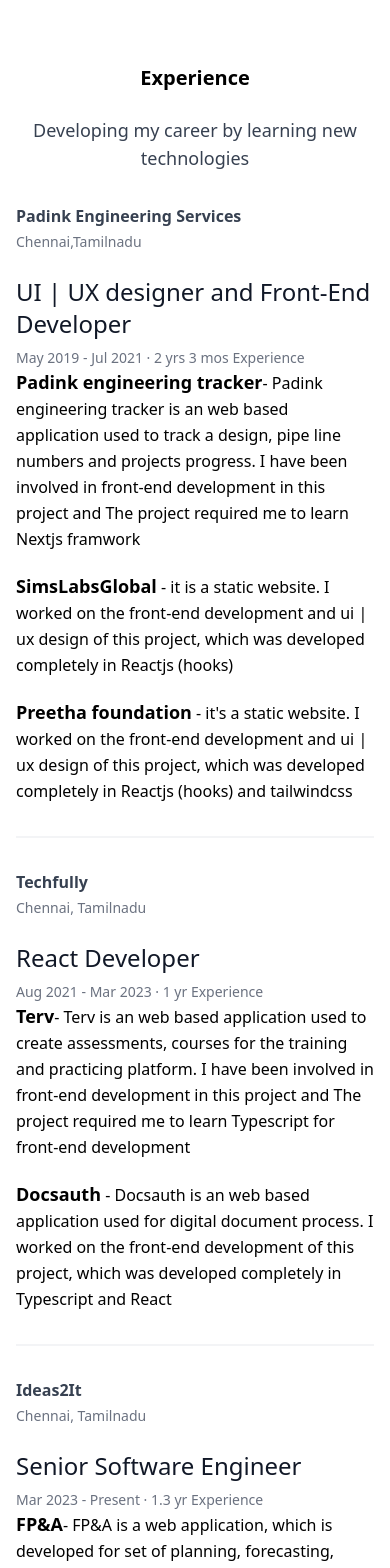
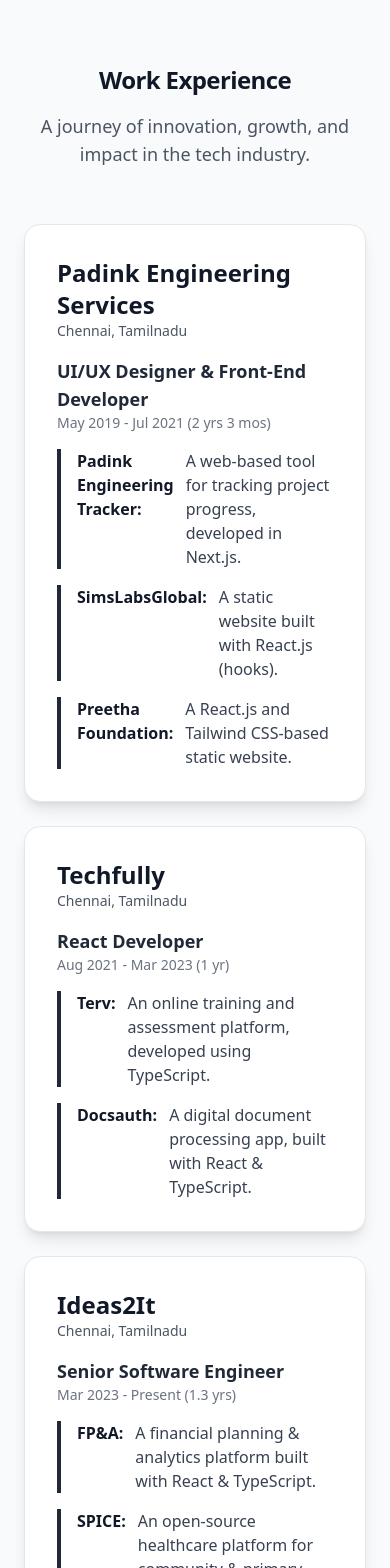
Before and after one commit to pragatheeswaranpragi/pragi, a Next.js app: page /component/company in a window 390 px wide. Shown: the top 1568 px of the page. Built offline with nearby package versions, Linux system fonts and the light colour scheme.

Commit message:
add contribution and enhance UI

```diff
--- a/package.json
+++ b/package.json
@@ -11,6 +11,8 @@
   "dependencies": {
     "@headlessui/react": "^1.6.4",
     "@heroicons/react": "^1.0.6",
+    "caniuse-lite": "^1.0.30001703",
+    "framer-motion": "^12.5.0",
     "next": "12.1.6",
     "react": "18.1.0",
     "react-dom": "18.1.0",
@@ -22,5 +24,8 @@
     "eslint-config-next": "12.1.6",
     "postcss": "^8.4.14",
     "tailwindcss": "^3.1.2"
+  },
+  "engines": {
+    "node": ">=18"
   }
 }
--- /dev/null
+++ b/pages/component/Contribution.jsx
@@ -0,0 +1,109 @@
+import React from 'react';
+import { motion } from 'framer-motion';
+
+const Contribution = () => {
+  const features = [
+    {
+      icon: "📝",
+      title: "Case Transformations",
+      description: "Transform text into various cases (title, sentence, camel, snake, kebab, etc.)"
+    },
+    {
+      icon: "✨",
+      title: "Smart Truncation",
+      description: "Intelligent text truncation with customizable length and suffix"
+    },
+    {
+      icon: "🔍",
+      title: "Whitespace Handling",
+      description: "Intelligent whitespace trimming for clean text output"
+    },
+    {
+      icon: "🎯",
+      title: "Selective Transformation",
+      description: "Exclude specific words from case transformations"
+    },
+    {
+      icon: "🛠️",
+      title: "Method-based API",
+      description: "Convenient method-based API (e.g., pragiString.titleCase())"
+    },
+    {
+      icon: "📦",
+      title: "CLI Support",
+      description: "CLI tool for quick transformations"
+    }
+  ];
+
+  return (
+    <section className="py-16 bg-gradient-to-b from-gray-900 to-black text-white">
+      <div className="max-w-6xl mx-auto px-4">
+        <motion.div
+          initial={{ opacity: 0, y: 20 }}
+          animate={{ opacity: 1, y: 0 }}
+          transition={{ duration: 0.6 }}
+          className="text-center mb-12"
+        >
+          <h2 className="text-4xl font-bold mb-4">Open Source Contributions</h2>
+          <p className="text-gray-400">Empowering developers with powerful string and numbers format tools</p>
+        </motion.div>
+
+        <div className="bg-gray-800 rounded-xl p-8 mb-12">
+          <div className="flex items-center gap-4 mb-6">
+            {/* <FaNpm className="text-red-500 text-5xl" /> */}
+            <div>
+              <h3 className="text-2xl font-bold">pragi-string</h3>
+              <div className="flex gap-3 mt-2">
+                <span className="bg-gray-700 px-3 py-1 rounded-full text-sm flex items-center gap-2">
+                  {/* <BiPackage /> */}
+                   npm install pragi-string
+                </span>
+                <span className="bg-blue-600 px-3 py-1 rounded-full text-sm flex items-center gap-2">
+                  {/* <SiTypescript />  */}
+                  TypeScript
+                </span>
+                <span className="bg-gray-700 px-3 py-1 rounded-full text-sm flex items-center gap-2">
+                  {/* <BsTerminal /> */} CLI Support
+                </span>
+              </div>
+            </div>
+          </div>
+        </div>
+
+        <div className="grid md:grid-cols-2 lg:grid-cols-3 gap-6">
+          {features.map((feature, index) => (
+            <motion.div
+              key={index}
+              initial={{ opacity: 0, y: 20 }}
+              animate={{ opacity: 1, y: 0 }}
+              transition={{ duration: 0.6, delay: index * 0.1 }}
+              className="bg-gray-800 rounded-lg p-6 hover:bg-gray-700 transition-colors"
+            >
+              <div className="text-4xl mb-4">{feature.icon}</div>
+              <h3 className="text-xl font-semibold mb-2">{feature.title}</h3>
+              <p className="text-gray-400">{feature.description}</p>
+            </motion.div>
+          ))}
+        </div>
+
+        <motion.div
+          initial={{ opacity: 0, y: 20 }}
+          animate={{ opacity: 1, y: 0 }}
+          transition={{ duration: 0.6, delay: 0.8 }}
+          className="mt-12 text-center"
+        >
+          <a
+            href="https://www.npmjs.com/package/pragi-string"
+            target="_blank"
+            rel="noopener noreferrer"
+            className="inline-block bg-red-500 hover:bg-red-600 transition-colors text-white font-semibold px-8 py-3 rounded-lg"
+          >
+            View on NPM
+          </a>
+        </motion.div>
+      </div>
+    </section>
+  );
+};
+
+export default Contribution;
--- a/pages/component/company.jsx
+++ b/pages/component/company.jsx
@@ -1,128 +1,131 @@
 import React from "react";
 
-export default function company() {
+export default function Experience() {
   return (
-    <section className="grid justify-items-center">
-      <div className="max-w-screen-xl px-4 py-16 sm:px-6 lg:px-8">
-        <div className="relative">
-          <h2 className="w-full text-xl font-bold text-center sm:text-2xl md:text-3xl">
-            Experience
+    <section className="bg-gray-50 dark:bg-gray-900 py-16 px-6">
+      <div className="max-w-6xl mx-auto">
+        {/* Header */}
+        <div className="text-center mb-14">
+          <h2 className="text-2xl font-bold text-gray-900 dark:text-white tracking-tight sm:text-3xl">
+            Work Experience
           </h2>
-          <p className="w-full py-8 mx-auto -mt-2 text-lg text-center text-gray-700 intro sm:max-w-3xl">
-            Developing my career by learning new technologies
+          <p className="mt-4 text-lg text-gray-600 dark:text-gray-300 max-w-2xl mx-auto">
+            A journey of innovation, growth, and impact in the tech industry.
           </p>
         </div>
-        <div className="-my-8 divide-y-2 divide-gray-100">
-          <div className="py-8 flex flex-wrap md:flex-nowrap">
-            <div className="md:w-64 md:mb-0 mb-6 flex-shrink-0 flex flex-col">
-              <span className="font-semibold title-font text-gray-700">
-                Padink Engineering Services
-              </span>
-              <span className="mt-1 text-gray-500 text-sm">
-                Chennai,Tamilnadu
-              </span>
-            </div>
-            <div className="md:flex-grow">
-              <h2 className="text-2xl font-medium text-gray-900 title-font mb-2">
-                UI | UX designer and Front-End Developer
-              </h2>
-              <p className="mt-1 text-gray-500 text-sm">
-                May 2019 - Jul 2021 · 2 yrs 3 mos Experience
-              </p>
-              <div className="md:flex-grow">
-                <p className="leading-relaxed">
-                  <span className="text-lg font-semibold">
-                    Padink engineering tracker
-                  </span>
-                  - Padink engineering tracker is an web based application used
-                  to track a design, pipe line numbers and projects progress. I
-                  have been involved in front-end development in this project
-                  and The project required me to learn Nextjs framwork
-                </p>
-                <p className="leading-relaxed pt-5">
-                  <span className="text-lg font-semibold">SimsLabsGlobal</span>{" "}
-                  - it is a static website. I worked on the front-end
-                  development and ui | ux design of this project, which was
-                  developed completely in Reactjs (hooks)
-                </p>
-                <p className="leading-relaxed pt-5">
-                  <span className="text-lg font-semibold">
-                    Preetha foundation
-                  </span>{" "}
-                  - it's a static website. I worked on the front-end development
-                  and ui | ux design of this project, which was developed
-                  completely in Reactjs (hooks) and tailwindcss
+
+        {/* Experience Cards */}
+        <div className="space-y-6">
+          {experienceData.map((exp, index) => (
+            <div
+              key={index}
+              className="relative group bg-white dark:bg-gray-800 shadow-lg rounded-2xl p-8 border border-gray-200 dark:border-gray-700 transition-all duration-300 hover:scale-[1.02] hover:shadow-2xl"
+            >
+              {/* Company & Location */}
+              <div className="flex flex-col md:flex-row md:items-center md:justify-between">
+                <div className="flex items-center gap-3">
+                  {/* <FaBriefcase className="text-gray-800 dark:text-gray-200 text-lg" /> */}
+                  <h3 className="text-2xl font-semibold text-gray-900 dark:text-white">
+                    {exp.company}
+                  </h3>
+                </div>
+                <div className="flex items-center gap-2 text-gray-600 dark:text-gray-400 text-sm">
+                  {/* <FaMapMarkerAlt /> */}
+                  {exp.location}
+                </div>
+              </div>
+
+              {/* Role & Duration */}
+              <div className="mt-4">
+                <h4 className="text-lg font-semibold text-gray-800 dark:text-gray-300">
+                  {exp.role}
+                </h4>
+                <p className="text-sm text-gray-500 dark:text-gray-400">
+                  {exp.duration}
                 </p>
               </div>
+
+              {/* Projects */}
+              <ul className="mt-4 space-y-4">
+                {exp.projects.map((project, idx) => (
+                  <li
+                    key={idx}
+                    className="flex items-start gap-3 border-l-4 border-gray-800 dark:border-gray-400 pl-4"
+                  >
+                    <span className="font-semibold text-gray-900 dark:text-white">
+                      {project.name}:
+                    </span>
+                    <p className="text-gray-700 dark:text-gray-300">
+                      {project.description}
+                    </p>
+                  </li>
+                ))}
+              </ul>
             </div>
-          </div>
-          <div className="py-8 flex flex-wrap md:flex-nowrap">
-            <div className="md:w-64 md:mb-0 mb-6 flex-shrink-0 flex flex-col">
-              <span className="font-semibold title-font text-gray-700">
-                Techfully{" "}
-              </span>
-              <span className="mt-1 text-gray-500 text-sm">
-                Chennai, Tamilnadu
-              </span>
-            </div>
-            <div className="md:flex-grow">
-              <h2 className="text-2xl font-medium text-gray-900 title-font mb-2">
-                React Developer
-              </h2>
-              <p className="mt-1 text-gray-500 text-sm">
-                Aug 2021 - Mar 2023 · 1 yr Experience
-              </p>
-              <p className="leading-relaxed">
-                <span className="text-lg font-semibold">Terv</span>- Terv is an
-                web based application used to create assessments, courses for
-                the training and practicing platform. I have been involved in
-                front-end development in this project and The project required
-                me to learn Typescript for front-end development
-              </p>
-              <p className="leading-relaxed pt-5">
-                <span className="text-lg font-semibold">Docsauth</span> -
-                Docsauth is an web based application used for digital document
-                process. I worked on the front-end development of this project,
-                which was developed completely in Typescript and React
-              </p>
-            </div>
-          </div>
-          <div className="py-8 flex flex-wrap md:flex-nowrap">
-            <div className="md:w-64 md:mb-0 mb-6 flex-shrink-0 flex flex-col">
-              <span className="font-semibold title-font text-gray-700">
-                {" "}
-                Ideas2It
-              </span>
-              <span className="mt-1 text-gray-500 text-sm">
-                Chennai, Tamilnadu
-              </span>
-            </div>
-            <div className="md:flex-grow">
-              <h2 className="text-2xl font-medium text-gray-900 title-font mb-2">
-                Senior Software Engineer
-              </h2>
-              <p className="mt-1 text-gray-500 text-sm">
-                Mar 2023 - Present · 1.3 yr Experience
-              </p>
-              <p className="leading-relaxed">
-                <span className="text-lg font-semibold">FP&A</span>- FP&A is a
-                web application, which is developed for set of planning,
-                forecasting, budgeting, and analytical activities. I have been
-                involved in front-end development of this project, which was
-                developed completely in Typescript and React.
-              </p>
-              <p className="leading-relaxed pt-5">
-                <span className="text-lg font-semibold">Spice</span>- SPICE, an
-                open-source digital platform designed with and for health
-                systems, patients, and communities. SPICE is focused on
-                data-driven, outcomes-focused care at both the community and
-                primary care levels. The platform is certified as a digital
-                public good. I have played a key role in the front-end development of this project, which was built entirely using TypeScript and React.
-              </p>
-            </div>
-          </div>
+          ))}
         </div>
       </div>
     </section>
   );
 }
+
+// Experience Data
+const experienceData = [
+  {
+    company: "Padink Engineering Services",
+    location: "Chennai, Tamilnadu",
+    role: "UI/UX Designer & Front-End Developer",
+    duration: "May 2019 - Jul 2021 (2 yrs 3 mos)",
+    projects: [
+      {
+        name: "Padink Engineering Tracker",
+        description:
+          "A web-based tool for tracking project progress, developed in Next.js.",
+      },
+      {
+        name: "SimsLabsGlobal",
+        description: "A static website built with React.js (hooks).",
+      },
+      {
+        name: "Preetha Foundation",
+        description: "A React.js and Tailwind CSS-based static website.",
+      },
+    ],
+  },
+  {
+    company: "Techfully",
+    location: "Chennai, Tamilnadu",
+    role: "React Developer",
+    duration: "Aug 2021 - Mar 2023 (1 yr)",
+    projects: [
+      {
+        name: "Terv",
+        description:
+          "An online training and assessment platform, developed using TypeScript.",
+      },
+      {
+        name: "Docsauth",
+        description:
+          "A digital document processing app, built with React & TypeScript.",
+      },
+    ],
+  },
+  {
+    company: "Ideas2It",
+    location: "Chennai, Tamilnadu",
+    role: "Senior Software Engineer",
+    duration: "Mar 2023 - Present (1.3 yrs)",
+    projects: [
+      {
+        name: "FP&A",
+        description:
+          "A financial planning & analytics platform built with React & TypeScript.",
+      },
+      {
+        name: "SPICE",
+        description:
+          "An open-source healthcare platform for community & primary care.",
+      },
+    ],
+  },
+];
--- a/pages/component/ownProjects.jsx
+++ b/pages/component/ownProjects.jsx
@@ -1,37 +1,99 @@
+'use client';
+import { motion } from 'framer-motion';
 import Link from 'next/link';
 
+const projects = [
+  {
+    name: 'Pragi Prebuilt TailwindCSS',
+    link: 'https://pragi.vercel.app/',
+    image: '/img/pragipage.png',
+    category: 'Pre-Built Components',
+    button: 'Find Out',
+    disabled: false,
+    description:
+      'Designed and developed for commonly used components in projects, such as navbars, side menus, and alert message UIs.',
+  },
+  {
+    name: 'Seran',
+    link: 'https://dribbble.com/shots/14787008-Electric-vehicle-website',
+    image: '/img/seran.png',
+    category: 'UI/UX Design',
+    button: 'Find Out',
+    disabled: false,
+    description:
+      'Web design for an Electric Vehicle company with vector images and custom icons, designed flawlessly in Adobe XD.',
+  },
+  {
+    name: 'Five Star Drop Taxi',
+    link: 'https://www.fivestardroptaxi.in/',
+    image: '/img/five.png',
+    category: 'Local Client',
+    button: 'Not Available',
+    disabled: true,
+    description:
+      'A booking platform for drop taxi services via WhatsApp and phone call, featuring cool animations.',
+  },
+  {
+    name: 'Month End Application',
+    link: 'https://monthend.vercel.app/',
+    image: '/img/monthend.png',
+    category: 'Product',
+    button: 'Find Out',
+    disabled: false,
+    description:
+      'Developed to estimate monthly expenses and provide useful financial advice.',
+  },
+];
 
 export default function OwnProjects() {
-const projectArray = [
-{
-'name' : 'Pragi pre_built tailwindcss',
-'link' : 'https://pragi.vercel.app/'
-},
-{
-'name' : 'Pragi pre_built tailwindcss',
-'link' : 'https://pragi.vercel.app/'
-},
-]
   return (
-<section className="py-20 bg-white">
-    <div className="flex flex-col px-8 mx-auto space-y-12 max-w-7xl xl:px-12">
-        <div className="relative">
-            <h2 className="w-full text-xl font-bold text-center sm:text-2xl md:text-3xl">Own Projects</h2>
-            <p className="w-full py-8 mx-auto -mt-2 text-lg text-center text-gray-700 intro sm:max-w-3xl">Developing my career by learning new technologies</p>
-        </div>
-        <div className="flex flex-col mb-8 animated fadeIn sm:flex-row">
-            <div className="flex items-center mb-8 sm:w-1/2 md:w-5/12 sm:order-last border-2 border-indigo-800 rounded-md">
-                <img className="rounded-lg shadow-xl" src="/img/pragipage.png" alt="pragi-prebuilt" />
-            </div>
-            <div className="flex flex-col justify-center mt-5 mb-8 md:mt-0 sm:w-1/2 md:w-7/12 sm:pr-16">
-                <p className="mb-2 text-sm font-semibold leading-none text-left text-indigo-600 uppercase">Pre-Built Components</p>
-                <h3 className="mt-2 text-2xl sm:text-left md:text-4xl">Pragi-Prebuilt Tailwind</h3>
-                <p className="mt-5 text-lg text-gray-700 text md:text-left">It is designed and devloped for components that are commonly used in our any projects, such as navbars, sidemenus, and alert message UIs.</p>
-                <a
-                    className="inline-flex w-40 items-center px-8 py-3 mt-8 text-white bg-indigo-600 border border-indigo-600 rounded hover:bg-transparent hover:text-indigo-600 active:text-indigo-500 focus:outline-none focus:ring"
-                    href="https://pragi.vercel.app/" rel="noopener noreferrer"
+    <section className="py-20 bg-gray-100">
+      <div className="max-w-7xl mx-auto px-8">
+        <h2 className="text-3xl font-bold text-center text-gray-800">
+          Own Projects
+        </h2>
+        <p className="mt-4 text-center text-gray-600 text-lg">
+          Developing my career by learning new technologies
+        </p>
+
+        <div className="mt-12 grid grid-cols-1 md:grid-cols-2 gap-12">
+          {projects.map((project, index) => (
+            <motion.div
+              key={index}
+              whileHover={{ scale: 1.05, rotate: 1 }}
+              transition={{ type: 'spring', stiffness: 300 }}
+              className="relative bg-white rounded-lg shadow-xl overflow-hidden border border-gray-200"
             >
-          <span className="text-sm font-medium">Find Out</span>
+              <img
+                src={project.image}
+                alt={project.name}
+                className="w-full h-56 object-cover border-b border-gray-200"
+              />
+              <div className="p-6">
+                <p className="text-sm font-semibold text-indigo-600 uppercase">
+                  {project.category}
+                </p>
+                <h3 className="mt-2 text-2xl font-semibold text-gray-800">
+                  {project.name}
+                </h3>
+                <p className="mt-4 text-gray-600">{project.description}</p>
+                <div className="flex justify-end py-2">
+                  {project.disabled ? (
+                    <span className="inline-flex items-center px-6 py-2 mt-6 text-white bg-gray-400 cursor-not-allowed rounded-lg">
+                      {project.button}
+                    </span>
+                  ) : (
+                    <Link
+                      href={project.link}
+                      target="_blank"
+                      rel="noopener noreferrer"
+                      disabled={project.disabled}
+                  className={
+                    `inline-flex items-center px-6 py-2 mt-6 text-white ${project.disabled ? 'bg-gray-400 cursor-not-allowed' : 'bg-indigo-600 rounded-lg hover:bg-indigo-700 transition duration-300'}`
+                  }
+                >
+                  <span className="flex items-center justify-center bg-indigo-600 text-white rounded-lg px-4 py-2">
+                    {project.button}
                     <svg
                       className="w-5 h-5 ml-3"
                       xmlns="http://www.w3.org/2000/svg"
@@ -46,100 +108,15 @@ return (
                         d="M17 8l4 4m0 0l-4 4m4-4H3"
                       />
                     </svg>
-        </a>
+                  </span>
+                </Link>
+                )}
                 </div>
               </div>
-        <div className="flex flex-col mb-8 animated fadeIn sm:flex-row">
-            <div className="flex items-center mb-8 sm:w-1/2 md:w-5/12">
-                <img className="rounded-lg shadow-xl" src="/img/seran.png" alt="" />
-            </div>
-            <div className="flex flex-col justify-center mt-5 mb-8 md:mt-0 sm:w-1/2 md:w-7/12 sm:pl-16">
-                <p className="mb-2 text-sm font-semibold leading-none text-left text-indigo-600 uppercase">User Interface and User Experience</p>
-                <h3 className="mt-2 text-2xl sm:text-left md:text-4xl">Seran</h3>
-                <p className="mt-5 text-lg text-gray-700 text md:text-left">Web design for Electric vehicle company with a vector image and some Icons, It Designed flawlessly for seran in Adobe XD with my favourite colour palette </p>
-                <a
-          className="inline-flex w-40 items-center px-8 py-3 mt-8 text-white bg-indigo-600 border border-indigo-600 rounded hover:bg-transparent hover:text-indigo-600 active:text-indigo-500 focus:outline-none focus:ring"
-          href="https://dribbble.com/shots/14787008-Electric-vehicle-website"  rel="noopener noreferrer"
-        >
-          <span className="text-sm font-medium">Dribble</span>
-          <svg
-            className="w-5 h-5 ml-3"
-            xmlns="http://www.w3.org/2000/svg"
-            fill="none"
-            viewBox="0 0 24 24"
-            stroke="currentColor"
-          >
-            <path
-              strokeLinecap="round"
-              strokeLinejoin="round"
-              strokeWidth="2"
-              d="M17 8l4 4m0 0l-4 4m4-4H3"
-            />
-          </svg>
-        </a>
-            </div>
-        </div>
-        <div className="flex flex-col mb-8 animated fadeIn sm:flex-row">
-            <div className="flex items-center mb-8 sm:w-1/2 md:w-5/12 sm:order-last">
-                <img className="rounded-lg shadow-xl" src="/img/five.png" alt="" />
-            </div>
-            <div className="flex flex-col justify-center mt-5 mb-8 md:mt-0 sm:w-1/2 md:w-7/12 sm:pr-16">
-                <p className="mb-2 text-sm font-semibold leading-none text-left text-indigo-600 uppercase">Local Client</p>
-                <h3 className="mt-2 text-2xl sm:text-left md:text-4xl">Five Star Drop Taxi</h3>
-                <p className="mt-5 text-lg text-gray-700 text md:text-left">This project designed and devloped for booking drop taxi via whatsapp and phone call, More informations added with cool animations.</p>
-                <a
-                    className="inline-flex w-40 items-center px-8 py-3 mt-8 text-white bg-indigo-600 border border-indigo-600 rounded hover:bg-transparent hover:text-indigo-600 active:text-indigo-500 focus:outline-none focus:ring"
-                    href="https://www.fivestardroptaxi.in/" rel="noopener noreferrer"
-                >
-          <span className="text-sm font-medium">Find Out</span>
-          <svg
-            className="w-5 h-5 ml-3"
-            xmlns="http://www.w3.org/2000/svg"
-            fill="none"
-            viewBox="0 0 24 24"
-            stroke="currentColor"
-          >
-            <path
-              strokeLinecap="round"
-              strokeLinejoin="round"
-              strokeWidth="2"
-              d="M17 8l4 4m0 0l-4 4m4-4H3"
-            />
-          </svg>
-        </a>
-            </div>
-        </div>
-        <div className="flex flex-col mb-8 animated fadeIn sm:flex-row">
-            <div className="flex items-center mb-8 sm:w-1/2 md:w-5/12">
-                <img className="rounded-lg shadow-xl" src="/img/monthend.png" alt="" />
-            </div>
-            <div className="flex flex-col justify-center mt-5 mb-8 md:mt-0 sm:w-1/2 md:w-7/12 sm:pl-16">
-                <p className="mb-2 text-sm font-semibold leading-none text-left text-indigo-600 uppercase">Product</p>
-                <h3 className="mt-2 text-2xl sm:text-left md:text-4xl">Month End Application</h3>
-                <p className="mt-5 text-lg text-gray-700 text md:text-left"> Developed for estimate our monthly expenses and give some cool advice </p>
-                <a
-          className="inline-flex w-40 items-center px-8 py-3 mt-8 text-white bg-indigo-600 border border-indigo-600 rounded hover:bg-transparent hover:text-indigo-600 active:text-indigo-500 focus:outline-none focus:ring"
-          href="https://monthend.vercel.app/"  rel="noopener noreferrer"
-        >
-          <span className="text-sm font-medium">Find Out</span>
-          <svg
-            className="w-5 h-5 ml-3"
-            xmlns="http://www.w3.org/2000/svg"
-            fill="none"
-            viewBox="0 0 24 24"
-            stroke="currentColor"
-          >
-            <path
-              strokeLinecap="round"
-              strokeLinejoin="round"
-              strokeWidth="2"
-              d="M17 8l4 4m0 0l-4 4m4-4H3"
-            />
-          </svg>
-        </a>
-            </div>
+            </motion.div>
+          ))}
         </div>
       </div>
     </section>
-)
+  );
 }
--- a/pages/index.js
+++ b/pages/index.js
@@ -6,6 +6,7 @@ import Career from './component/career';
 import OwnProjects from './component/ownProjects';
 import Company from './component/company';
 import Footer from './component/footer';
+import Contribution from './component/Contribution';
 
 export default function Home() {
   return (
@@ -93,6 +94,7 @@ export default function Home() {
 </div> */}
       <Banner />
       <Career />
+      <Contribution />
       <Company />
       <OwnProjects />
       <Footer />
```
Also changed, not shown: tailwind.config.js (+21 -0 lines), 2 other files (tests, documents, lock files or other folders). Lines whose indentation alone changed are shown as unchanged.
